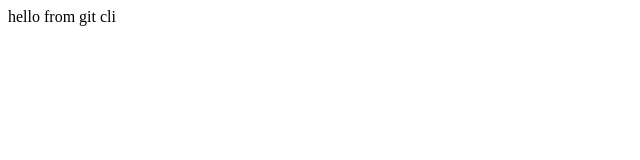
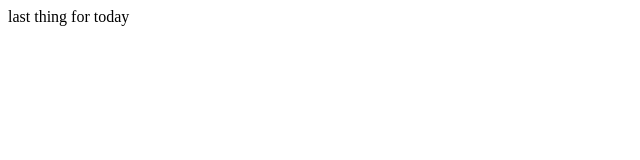
Before and after one commit to siddhantk232/newtestrepo, a plain HTML site: page index.html in a window 1280 px wide. Shown: the full height of the page, 0-640 px from the left. Drawn offline with Linux system fonts and the light colour scheme.

Commit message:
semi final commit

```diff
--- a/index.html
+++ b/index.html
@@ -5,6 +5,6 @@
     <title></title>
 </head>
 <body>
-    hello from git cli
+    last thing for today
 </body>
 </html>
```
